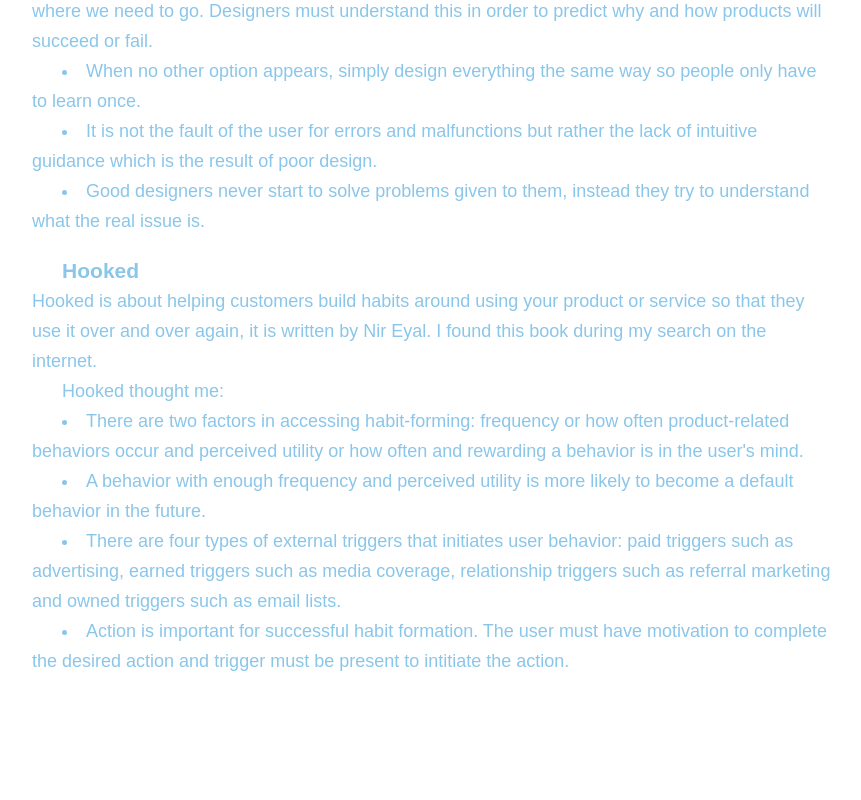
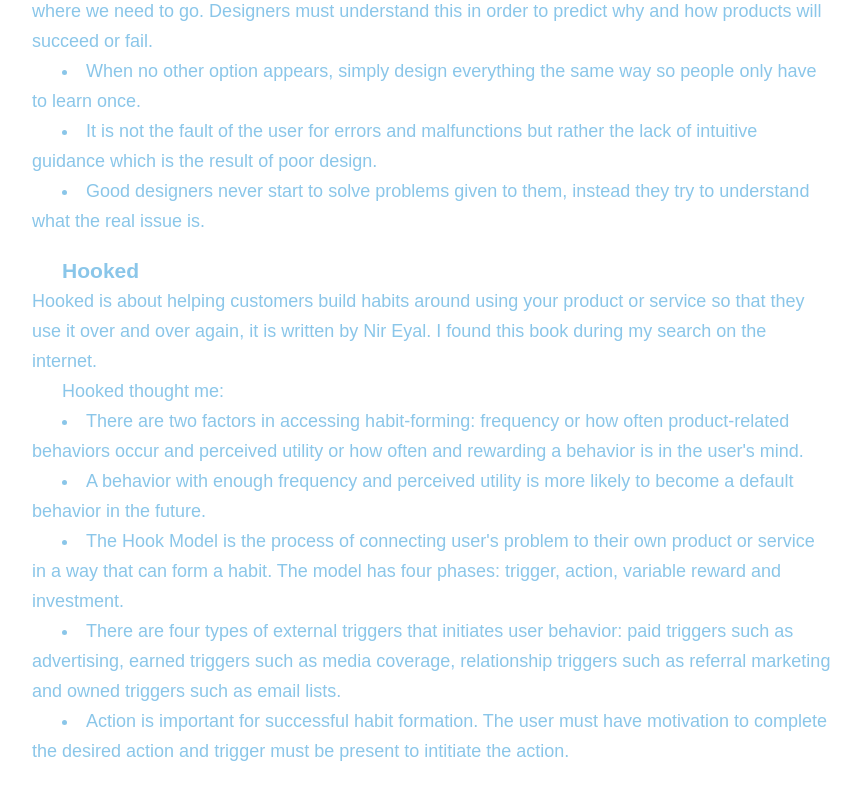
Before and after one commit to paulinemarg/myBlog, a React (Create React App) app: page /books in a window 1280 px wide. Shown: the part 2709-3509 px from the top of the page, without its empty margins (208-1069 px from the left). Before the commit the page ends 3455 px from the top, so only its background shows below. Built offline with nearby package versions, Linux system fonts and the light colour scheme; the HTML template or start-up script is replaced by a standard one.

Commit message:
updated article

```diff
--- a/src/components/pages/Books.jsx
+++ b/src/components/pages/Books.jsx
@@ -55,6 +55,7 @@
             <ul>Hooked thought me:</ul>
             <li>There are two factors in accessing habit-forming: frequency or how often product-related behaviors occur and perceived utility or how often and rewarding a behavior is in the user's mind.</li>
             <li>A behavior with enough frequency and perceived utility is more likely to become a default behavior in the future.</li>
+            <li>The Hook Model is the process of connecting user's problem to their own product or service in a way that can form a habit. The model has four phases: trigger, action, variable reward and investment.</li>
             <li>There are four types of external triggers that initiates user behavior: paid triggers such as advertising, earned triggers such as media coverage, relationship triggers such as referral marketing and owned triggers such as email lists.</li>
             <li>Action is important for successful habit formation. The user must have motivation to complete the desired action and trigger must be present to intitiate the action.</li>
           </div>
```
